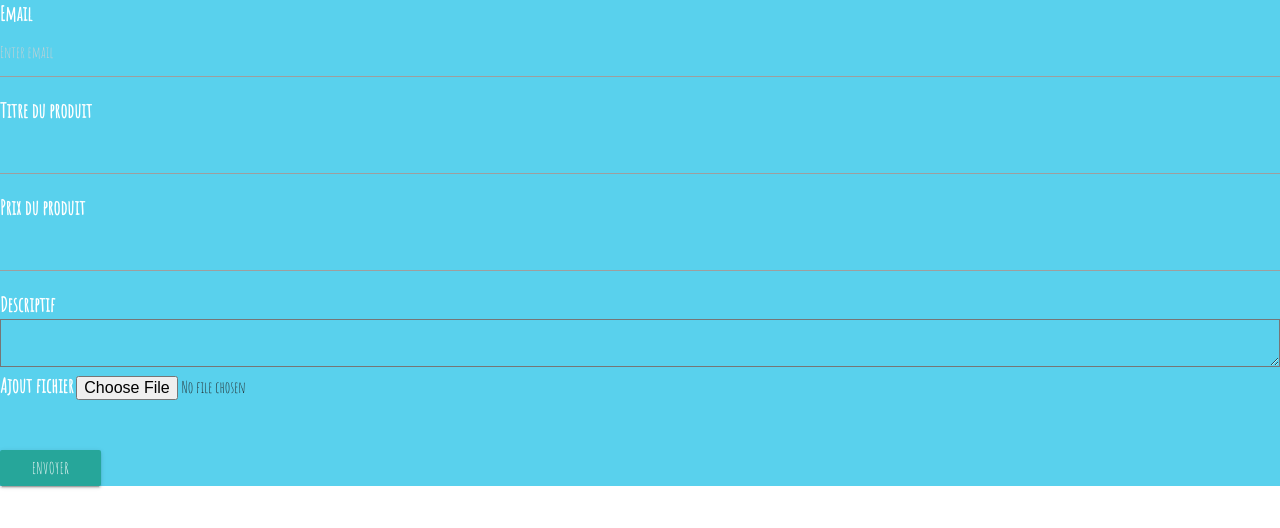
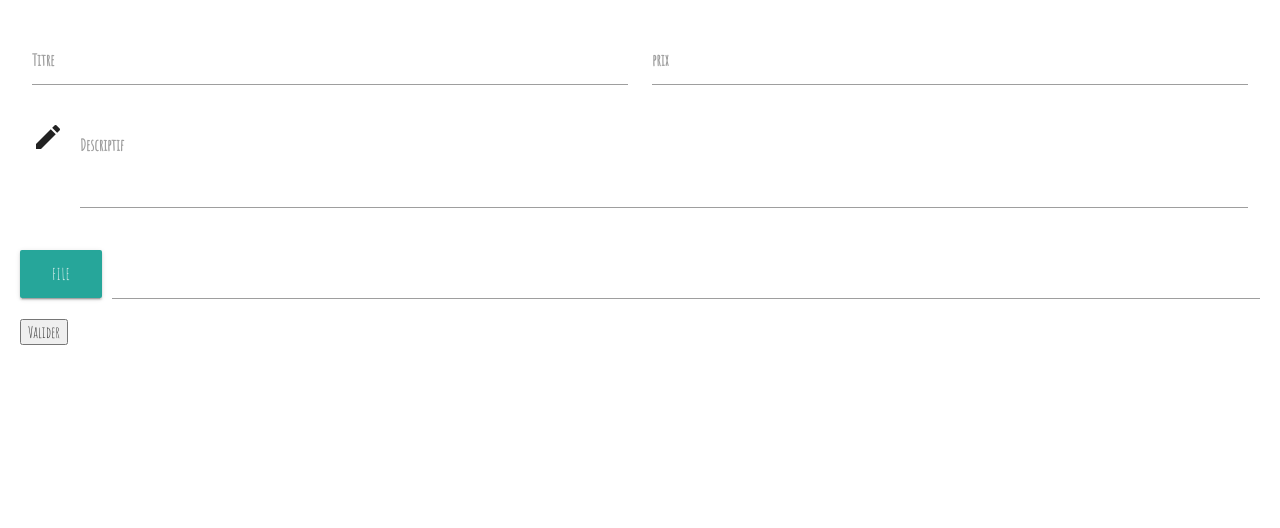
Before and after one commit to Simplon-Roubaix/e-Frozen, a PHP site: page /formulaire.php in a window 1280 px wide. Shown: the top 528 px of the page. Run offline with PHP 8.4, Linux system fonts and the light colour scheme; some libraries are stand-ins or nearby versions.

Commit message:
formulaire css et cible.php pour afficher une vue de l'article avec bouton retour au formulaire

```diff
--- a/connexion.php
+++ b/connexion.php
@@ -40,11 +40,12 @@ else
 <?php
 if (isset($_SESSION['id']) AND isset($_SESSION['pseudo']))
 {
-    echo 'Bonjour'. $_SESSION['pseudo'] , ' vous pouvez ajouter un nouvel article grace au formulaire ci-dessous: ';
-}
+
 ?>
 <form action="deconnexion.php" method="post">
   <button type="submit" value="valider">Déconnexion</button>
 </form>
+<p id="bonjour"> <?php  echo 'Bonjour '. $_SESSION['pseudo'] , ' vous pouvez ajouter un nouvel article grace au formulaire ci-dessous: ';
+}?></p>
 <?php include ('formulaire.php');?>
 <?php include ('footer.php');?>
--- a/css/main.css
+++ b/css/main.css
@@ -85,9 +85,10 @@ footer p {
 
 /**************page connexion***************************/
 #ajout {
-width: 100%;
+  width: 100%;
   margin: auto;
-  background-color: rgb(89, 209, 237);
+  background-color: white;
+  padding: 20px;
 
 }
 
@@ -100,6 +101,7 @@ label {
 
 #ajout button {
 margin-top: 50px;
+text-align: center;
 }
 
 /*******************espace connexion***********************/
@@ -111,6 +113,10 @@ margin-top: 50px;
   width: 130px;
   background-color: rgb(89, 209, 237);
   padding: 10px;
+}
+
+#bonjour {
+  font-size: 25px;
 }
 
 /**************************************************************************
--- a/formulaire.php
+++ b/formulaire.php
@@ -17,29 +17,51 @@
     </head>
     <body>
 
-      <form id="ajout">
-        <div class="form-group">
-          <label for="exampleInputEmail1">Email</label>
-          <input type="email" class="form-control" id="exampleInputEmail1" aria-describedby="emailHelp" placeholder="Enter email">
+
+        <div class="row">
+    <form id="ajout" method="post" action="cible.php" class="col s12">
+      <div class="row">
+        <div class="input-field col s6">
+          <input name="titre" type="text" class="validate">
+          <label for="titre">Titre</label>
         </div>
-        <div class="form-group">
-          <label for="titre">Titre du produit</label>
-          <input type="text" class="form-control" id="titre">
+        <div class="input-field col s6">
+          <input name="prix" type="text" class="validate">
+          <label for="prix">prix</label>
         </div>
-        <div class="form-group">
-          <label for="prix">Prix du produit</label>
-          <input type="text" class="form-control" id="prix">
+      </div>
+      <div class="row">
+    <form class="col s12">
+      <div class="row">
+        <div class="input-field col s12">
+          <i class="material-icons prefix">mode_edit</i>
+          <textarea name="descriptif" class="materialize-textarea"></textarea>
+          <label for="descriptif">Descriptif</label>
         </div>
-        <div class="form-group">
-          <label for="descriptif">Descriptif</label>
-          <textarea class="form-control" id="descriptif" rows="3"></textarea>
-        </div>
-        <div class="form-group">
-          <label for="image">Ajout fichier</label>
-          <input type="file" class="form-control-file" id="image" aria-describedby="fileHelp">
-        </div>
-        <button type="submit" class="btn btn-primary">Envoyer</button>
+      </div>
+
+
+
+    <div class="file-field input-field">
+      <div class="btn">
+        <span>File</span>
+        <input type="file">
+      </div>
+      <div class="file-path-wrapper">
+        <input class="file-path validate" type="text">
+      </div>
+    </div>
+
+
+  <input type="submit" value="Valider" />
+
       </form>
+    </div>
+
+
+
+
+
 
 
 
```
Also changed, not shown: cible.php (added, +44 -0 lines).
